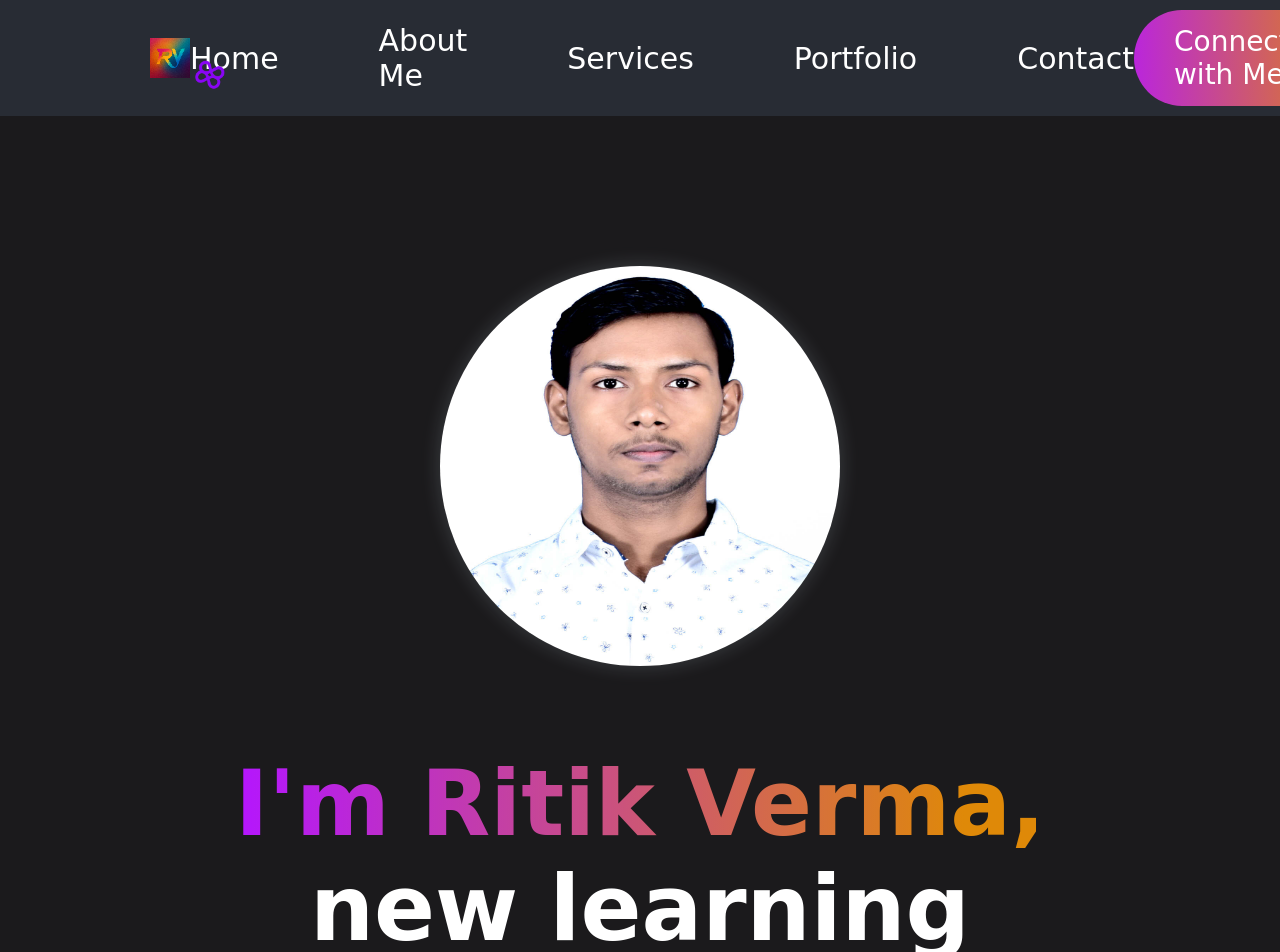
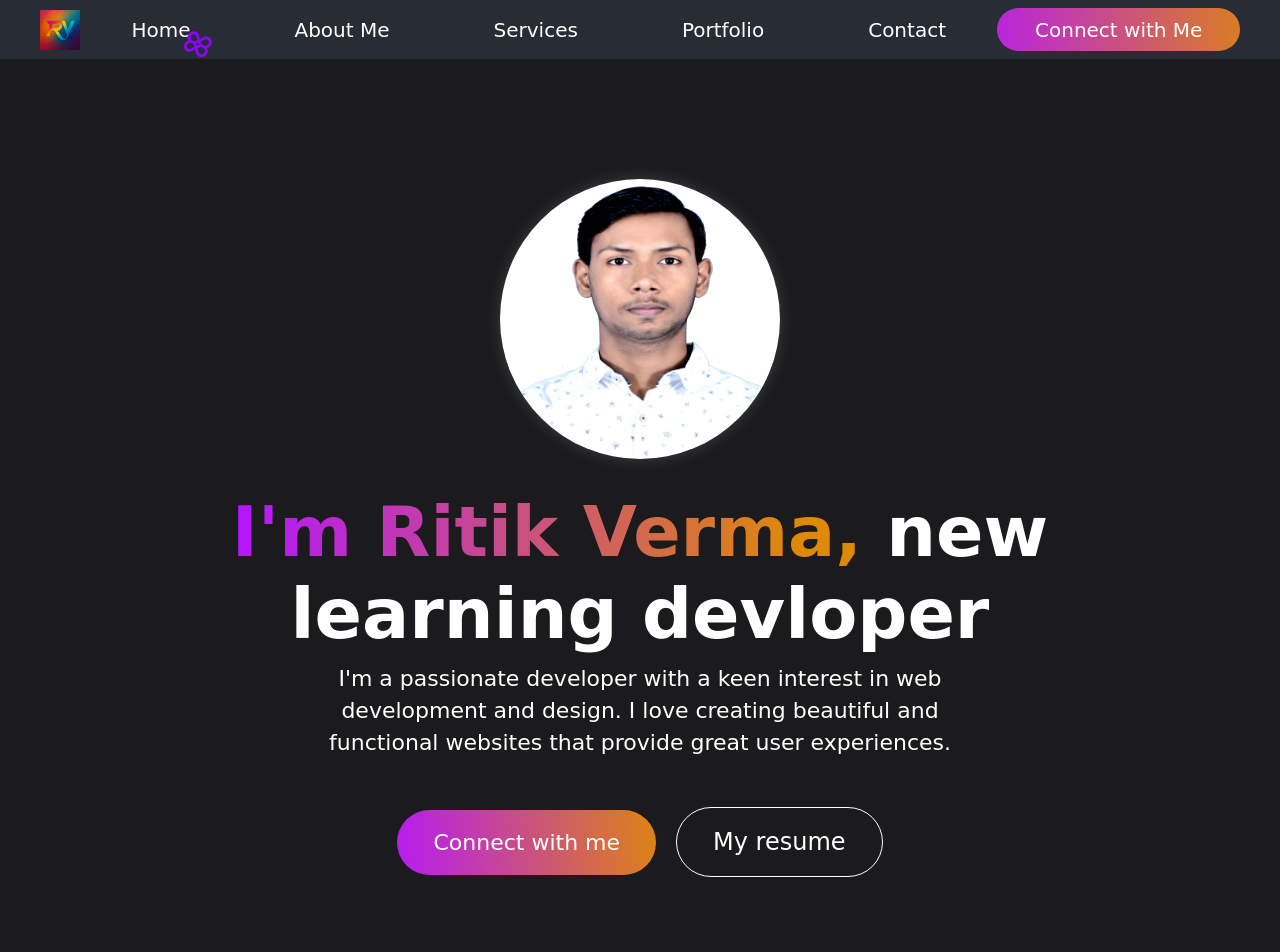
Before and after one commit to ritikv6/Portfolio, a React (Vite) app: page /Portfolio/ in a window 1280 px wide. Shown: the top 952 px of the page. Built offline with nearby package versions, Linux system fonts and the light colour scheme; a web font is replaced by a local one.

Commit message:
changing site look

```diff
--- a/src/Page1_component/floating_images/gliding_window.css
+++ b/src/Page1_component/floating_images/gliding_window.css
@@ -18,7 +18,7 @@
     align-items: center;
     width: 100%;
     max-width: 100%;
-    height: 70vh;
+    height: 40vh;
     overflow: hidden;
     object-fit: cover;
     flex-shrink: 0;
--- a/src/component/Hero/Hero.css
+++ b/src/component/Hero/Hero.css
@@ -1,108 +1,122 @@
 .hero{
-    display : flex;
+    display: flex;
     align-items: center;
     flex-direction: column;
-    gap: 35px;
+    gap: 1vh;
 }
+
+
 .hero img{
-    height: 100px;
-    width: 100px;
-    margin-top: 150px;
+    width: 35vh;
+    height: 35vh;
+    margin-top: 15vh;
+    border-radius: 50%;
+    box-shadow: 0 0 2vh rgba(201, 220, 229, 0.2);
 }
+
+
 .hero h1{
-    margin-top: 50px;
+    margin-top: 3vh;
     text-align: center;
     width: 70%;
-    font-size: 90px;
-    font-weight: 600;
+    font-size: 70px;
 }
+
 .hero h1 span{
-    background:linear-gradient(270deg, #df8908 10%, #b415ff 100%);
+    background: linear-gradient(270deg, #df8908 10%, #b415ff 100%);
     background-clip: text;
     -webkit-background-clip: text;
     -webkit-text-fill-color: transparent;
+}
 
-}
+
 .hero p{
-    margin-bottom: 50px;
+    margin-bottom: 5vh;
     text-align: center;
     width: 50%;
-    font-size: 24px;
+    font-size: 22px;
     font-weight: 400;
-    line-height: 40px;
+    line-height: 4vh;
 }
+
+/* ACTION BUTTON WRAPPER */
 .hero-action{
     display: flex;
     align-items: center;
     justify-content: center;
-    gap: 25px;
-    font-size: 24px;
+    gap: 2.5vh;
+    font-size: 22px;
     font-weight: 400;
-    margin-bottom: 50px;
-
+    margin-bottom: 5vh;
 }
 
+/* CONNECT BUTTON */
 .hero-connect{
-    padding: 25px 45px;
-    border-radius: 50px;
+    padding: 2.5vh 4.5vh;
+    border-radius: 5vh;
     background: linear-gradient(264deg, #df8908 -5.09%, #b415ff 106.28%);
+    font-size: 22px;
+    cursor: pointer;
+    transition: transform 0.5s;
+}
+
+/* RESUME BUTTON */
+.hero-resume{
+    padding: 2.5vh 4.5vh;
+    border-radius: 5vh;
+    border: 0.2vh solid #fff;
     font-size: 24px;
     cursor: pointer;
     transition: transform 0.5s;
 }
 
-.hero-resume{
-    padding: 25px 45px;
-    border-radius: 50px;
-    border: 2px solid #fff;
-    font-size: 24px;
-    cursor: pointer;
-    transition: transform 0.5s;
-}
+/* HOVER */
 .hero-connect:hover{
-    border : 2px solid #fff;
+    border: 0.2vh solid #fff;
     transform: scale(1.05);
 }
+
 .hero-resume:hover{
     border-color: #b415ff;
     transform: scale(1.05);
 }
-.hero img{
-    width: 400px;
-    height: 400px;
-    border-radius: 50%;
-    box-shadow: 0px 0px 20px rgba(201, 220, 229, 0.2);
-}
+
+/* RESPONSIVE */
 @media (max-width: 768px) {
+
     .hero img{
-        margin-top: 10px;
-        width: auto;
+        margin-top: 2vh;
+        width: 28vh;
+        height: 28vh;
     }
+
     .hero h1{
-        margin-top: 40px;
-        width: 300px;
+        margin-top: 4vh;
+        width: 90%;
         font-size: 50px;
     }
+
     .hero p{
-        width: 60%;
+        width: 80%;
         font-size: 18px;
-        line-height: 32px;
-        margin: 10px 0px;
+        line-height: 3.2vh;
+        margin: 1vh 0;
+    }
 
-    }
     .hero-action{
-        gap: 16px;
+        gap: 1.6vh;
         font-size: 18px;
         font-weight: 500;
-        margin-bottom: 50px;
+        margin-bottom: 5vh;
     }
+
     .hero-connect{
-        padding: 20px 30px  ;
-        border-radius: 40px;
+        padding: 2vh 3vh;
+        border-radius: 4vh;
+    }
 
-    }
     .hero-resume{
-        padding: 20px 50px;
-        border-radius: 40px;
+        padding: 2vh 5vh;
+        border-radius: 4vh;
     }
 }
--- a/src/component/navbar/navbar.css
+++ b/src/component/navbar/navbar.css
@@ -2,8 +2,8 @@
     display: flex;
     align-items: center;
     justify-content: space-between;
-    padding: 10px 150px;
-
+    padding: 1vh 5vh;
+    box-sizing: border-box;
 }
 
 .nav-menu{
@@ -11,15 +11,15 @@
     align-items: center;
     list-style: none;
     justify-content: space-between;
-    gap: 100px;
-    font-size: 30px;
+    gap: 13vh;
+    font-size: 2.5vh;
 }
 
 .nav-connect{
-    padding: 15px 40px;
-    border-radius: 50px;
+    padding: 1.2vh 4.7vh;
+    border-radius: 5.7vh;
     background: linear-gradient(267deg, #da7c25 0.36%, #b923e1 102.06%);
-    font-size: 28px;
+    font-size: 2.5vh;
     cursor: pointer;
     transition: 0.5s;
 }
@@ -30,16 +30,17 @@
 .nav-menu li{
     display: flex;
     flex-direction: column;
-    gap: 5px;
+    gap: 0.1vh;
     cursor: pointer;
+    position: relative;
 }
 
 .nav-menu li img{
-    transform: translate(0%,100%);
+    transform: translate(6vh,1vh);
     position: absolute;
-    top: 15px;
-    width: 40px;
-    height: 40px;
+
+    width: 4.7vh;
+    height: 4.7vh;
 
 }
 .anchor-link{
@@ -54,13 +55,13 @@
 }
 @media (max-width: 768px) {
     .navbar{
-        margin: 10px 10px;
-        padding: 20px 20px;
+        margin: 0.8vh 0.8vh;
+        padding: 1.9vh 1.9vh;
         background: #1b1a1c;
     }
     .logo_img img{
         width: auto;
-        margin-top: 0px;
+        margin-top: 0vh;
     }
     .nav-connect{
         display: none;
@@ -69,36 +70,34 @@
     .nav-mob-open{
         display: block;
         position: fixed;
-        right: 30px;
+        right: 3.4vh;
     }
     .nav-mob-close{
         display: block;
         position: relative;
-        top: 30px;
-        left: 290px;
-        width: 30px;
+        top: 3.4vh;
+        left: 37.4vh;
+        width: 3.4vh;
     }
     .nav-menu{
         position: fixed;
         flex-direction: column;
         align-items: start;
-        top: 0px;
-        gap: 0px;
+        top: 0vh;
+        gap: 0vh;
         background-color: #1f0016;
-        width: 350px;
+        width: 44vh;
         height: 100%;
         z-index: 2;
         transition: right 0.5s;
-        right: -350px;
+        right: -44vh;
     }
     .nav-menu li{
-        flex-direction: column;
         align-items: start;
-        flex-direction: column;
-        font-size: 30px;
-        padding-left: 100px;
+        font-size: 3.4vh;
+        padding-left: 12vh;
         flex-direction: row;
-        gap: 20px;
+        gap: 1.9vh;
 
     }
 }
```
